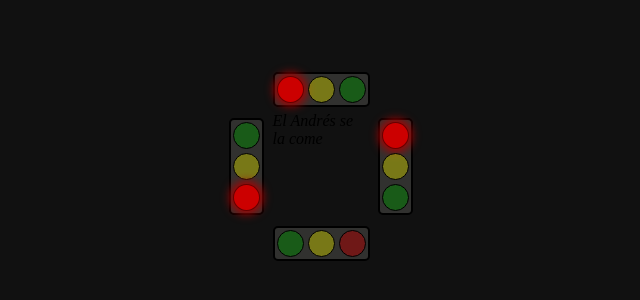
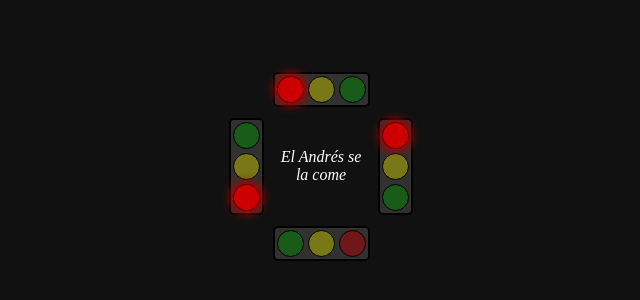
Before and after one commit to JohnnyBanana22/Semaforo, a plain HTML site: page index.html in a window 1280 px wide. Shown: the part 234-534 px from the top of the page, without its empty margins (319-959 px from the left). Drawn offline with Linux system fonts and the light colour scheme.

Commit message:
Update main.css

```diff
--- a/main.css
+++ b/main.css
@@ -101,3 +101,11 @@ main {
 .rojo {
     background-color: rgb(173, 0, 0,0.5);
 }
+
+#palTexto {
+    color: white;
+    display:flex;
+    align-items: center;
+    justify-content: center;
+    text-align: center;
+}
```
